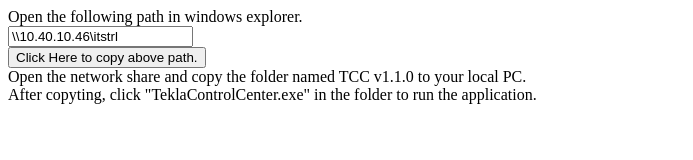
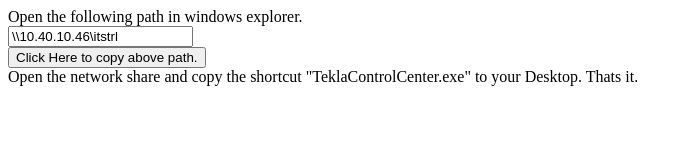
Before and after one commit to ramubhai/ramubhai.github.io, a plain HTML site: page redirectToTekla.html in a window 1280 px wide. Shown: the whole page, without its empty margins (0-693 px from the left). Drawn offline with Linux system fonts and the light colour scheme.

Commit message:
Update Instructions.
Update Instructions.

```diff
--- a/redirectToTekla.html
+++ b/redirectToTekla.html
@@ -21,10 +21,7 @@
             }
         </script>
         <br>
-        Open the network share and copy the folder named TCC v1.1.0 to your local PC.
-        <br>
-        After copyting, click "TeklaControlCenter.exe" in the folder to run the application.
-        <br>
+        Open the network share and copy the shortcut "TeklaControlCenter.exe" to your Desktop. Thats it.
         <!-- Following NOT working due to browser permission issues. Can't redirect to local resources.
         <a href="file:\\10.40.10.46\itstrl\"> Click Me !</a>
         <script type="text/javascript">
```
